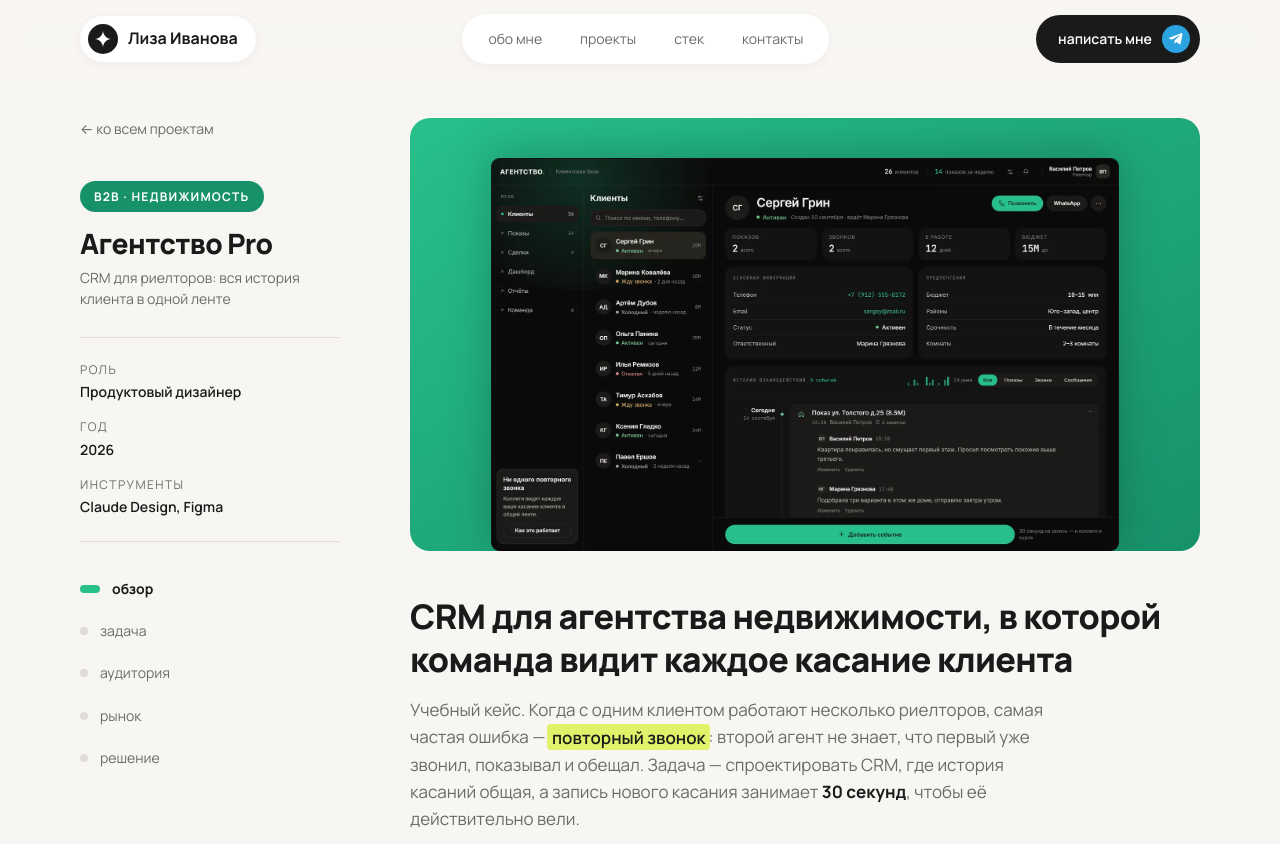
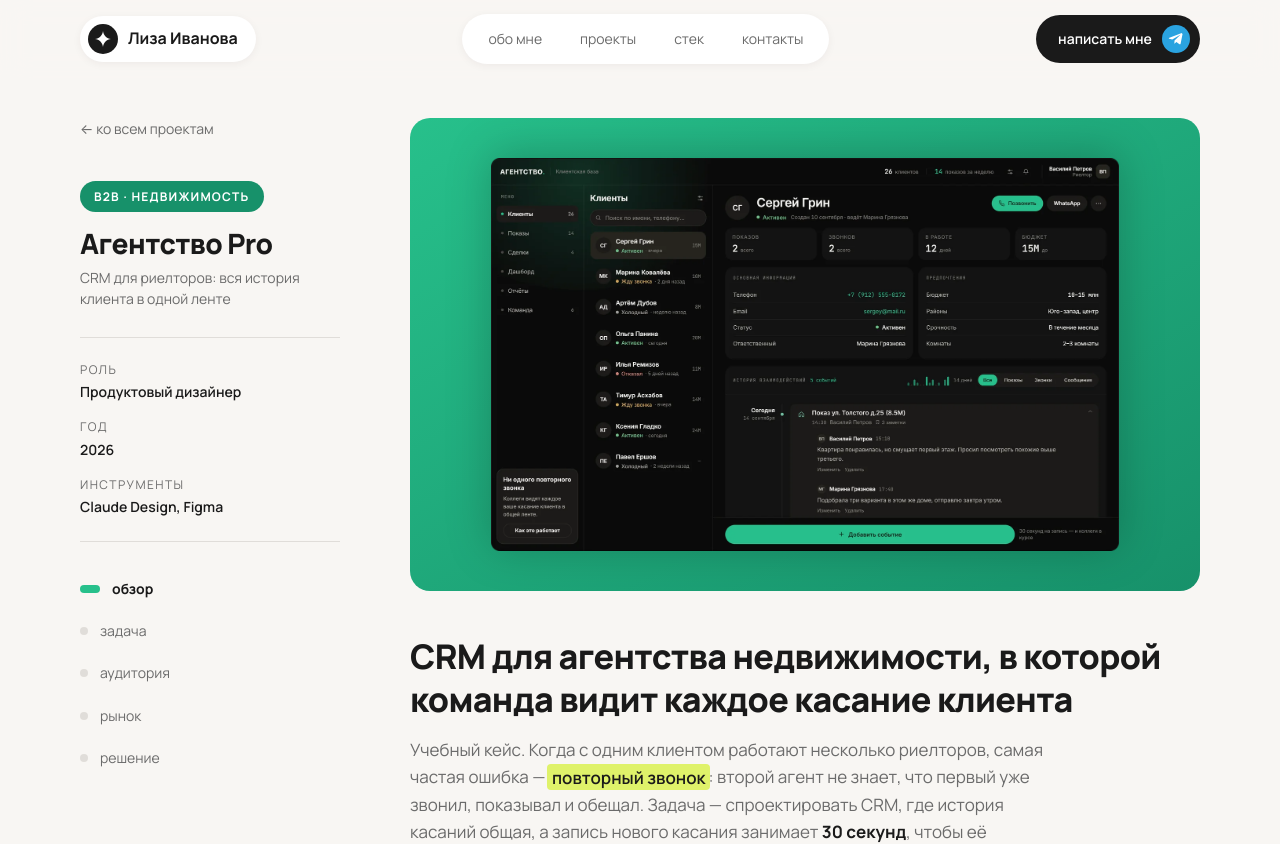
Before and after one commit to xdove18/portfolio, a React (Vite) app in the folder portfolio/: page /projects/agency-crm in a window 1280 px wide. Shown: the top 844 px of the page. Built offline with nearby package versions, Linux system fonts and the light colour scheme.

Commit message:
Обложка кейса «Агентство Pro» по центру
Co-Authored-By: Claude Opus 5 <noreply@anthropic.com>

```diff
--- a/portfolio/src/components/Case/Case.module.css
+++ b/portfolio/src/components/Case/Case.module.css
@@ -161,6 +161,13 @@
 
 /* Широкая обложка: один экран компьютера вместо трёх телефонов.
    Включается полем coverWide: true в src/data/projects.js */
+.coverWide {
+  /* Экран стоит по центру: одинаковый отступ сверху и снизу,
+     а не «выглядывает» из-за нижнего края, как телефоны */
+  padding: 40px 30px;
+  align-items: center;
+}
+
 .coverWide .coverShot {
   width: 86%;
   max-width: none;
```
